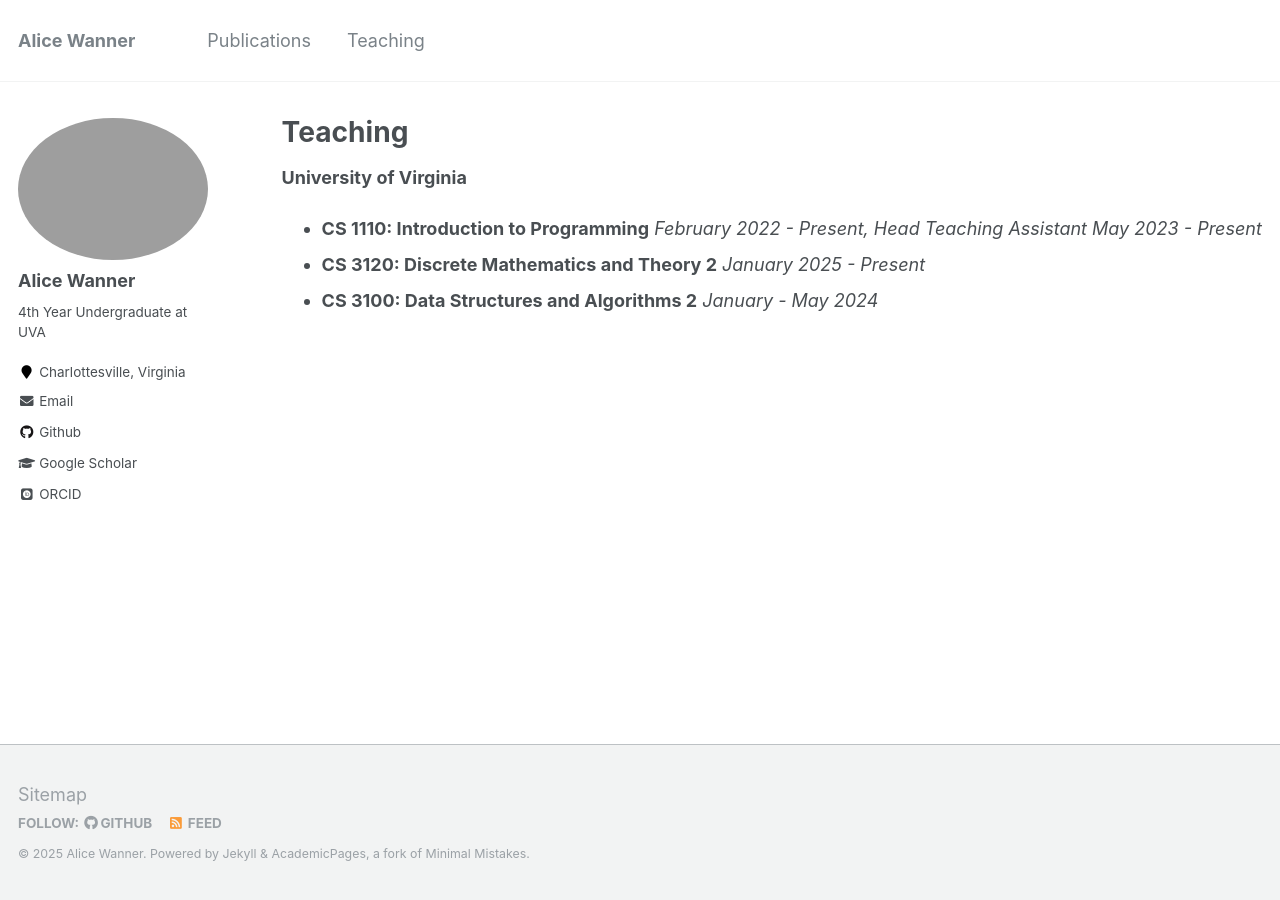
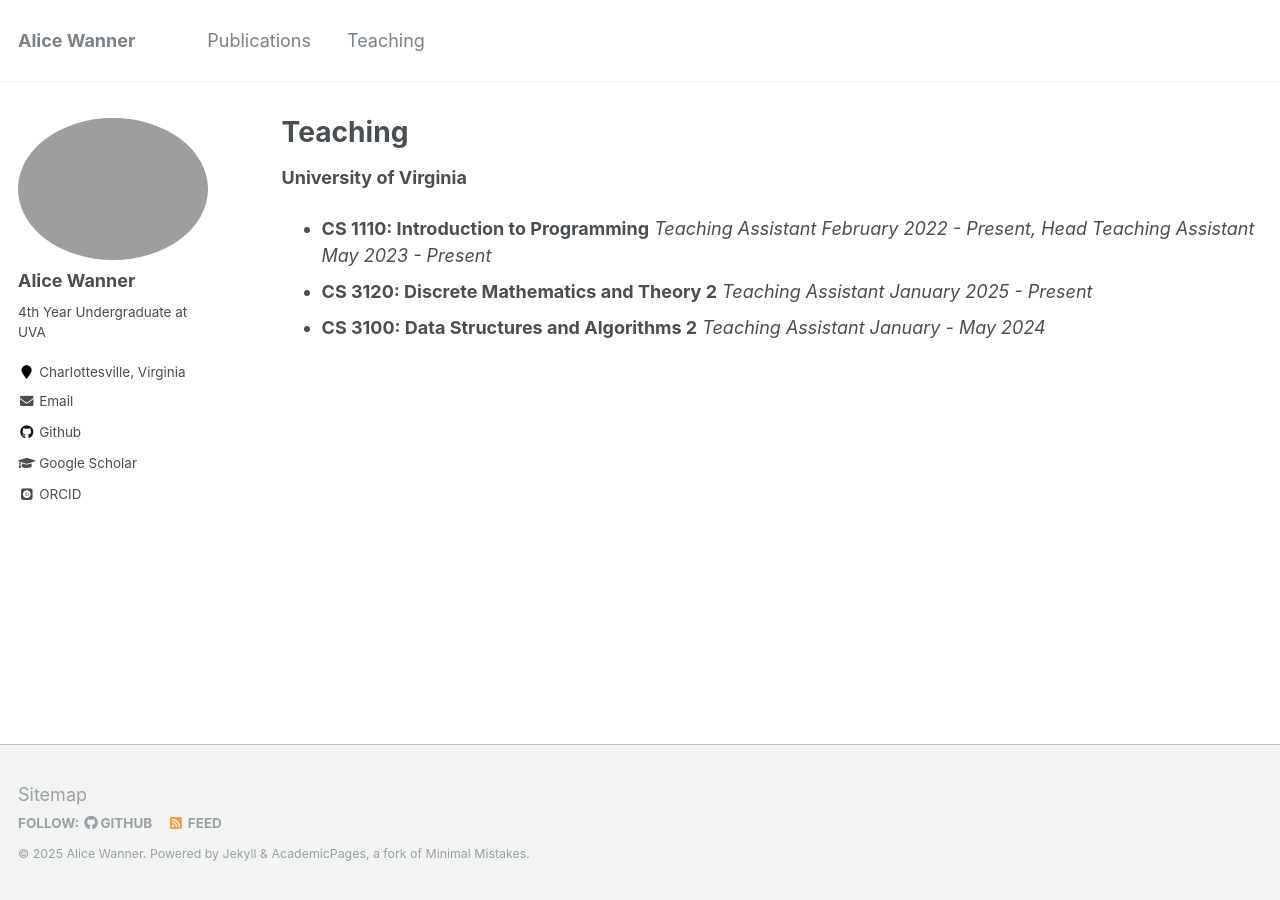
Before and after one commit to alicewanner/alicewanner.github.io, a Jekyll site: the page built from _pages/teaching.md, in a window 1280 px wide. Built offline with Jekyll 4.4.1, drawn with Linux system fonts in a browser that asks for light colours; some web fonts are replaced.

Commit message:
clarified teaching

```diff
--- a/_pages/teaching.md
+++ b/_pages/teaching.md
@@ -5,6 +5,6 @@ permalink: /teaching/
 author_profile: true
 ---
 **University of Virginia**
-- **CS 1110: Introduction to Programming** *February 2022 - Present, Head Teaching Assistant May 2023 - Present*
-- **CS 3120: Discrete Mathematics and Theory 2** *January 2025 - Present*
-- **CS 3100: Data Structures and Algorithms 2** *January - May 2024*
+- **CS 1110: Introduction to Programming** *Teaching Assistant February 2022 - Present, Head Teaching Assistant May 2023 - Present*
+- **CS 3120: Discrete Mathematics and Theory 2** *Teaching Assistant January 2025 - Present*
+- **CS 3100: Data Structures and Algorithms 2** *Teaching Assistant January - May 2024*
```
